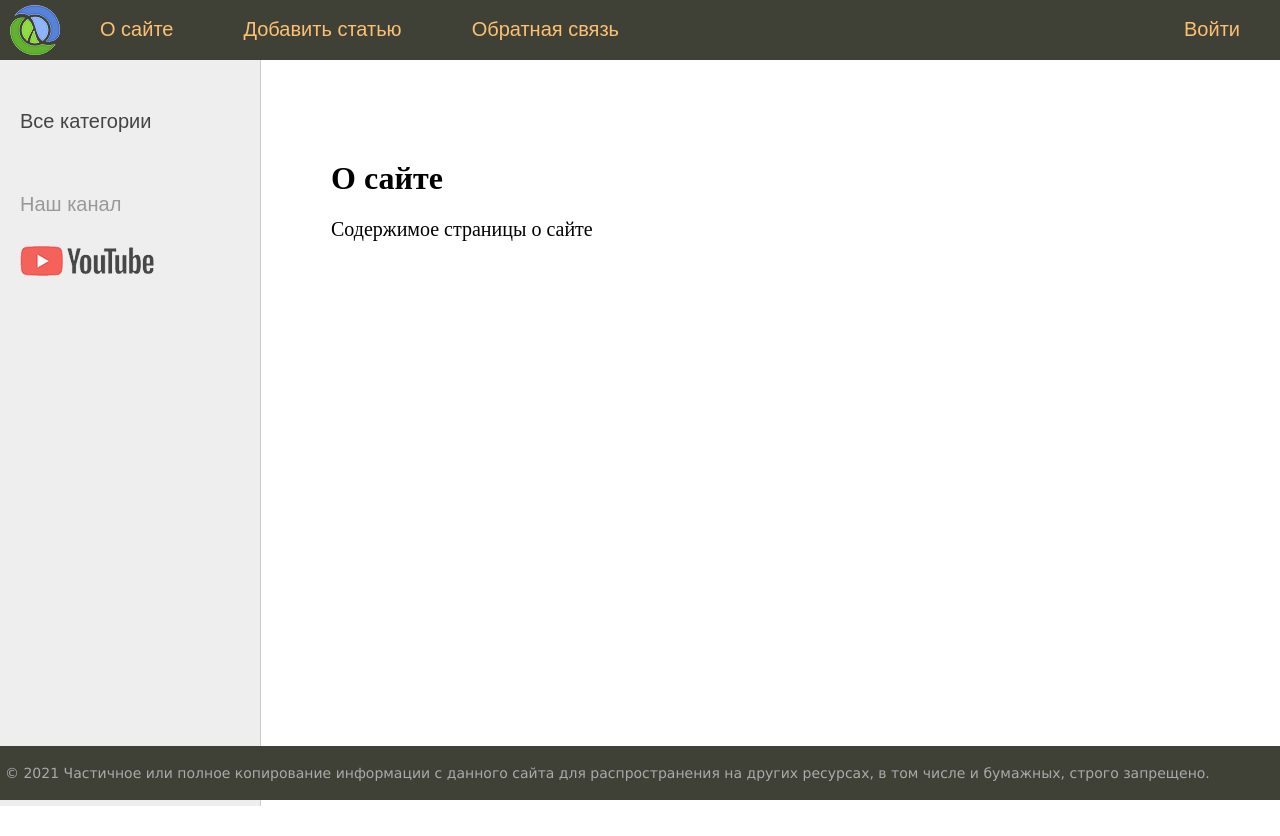
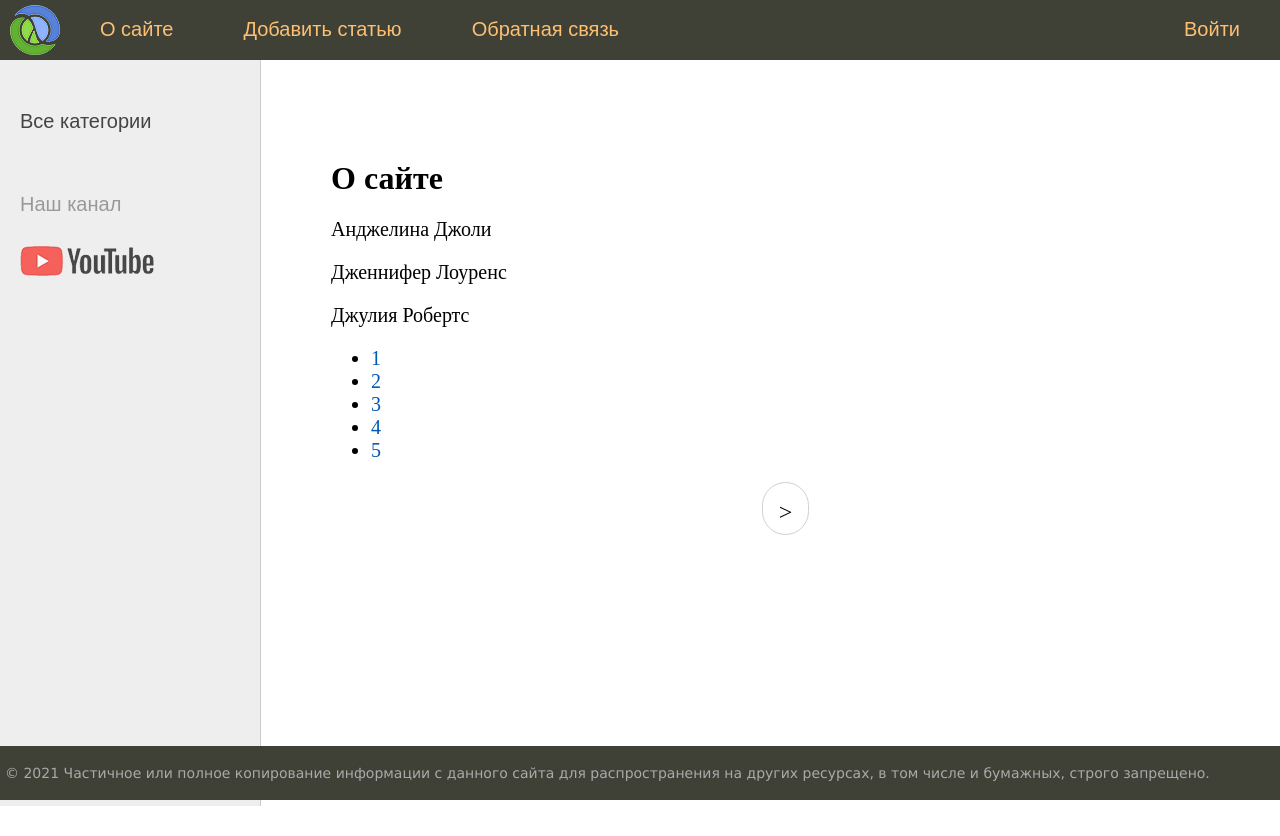
Before and after one commit to igorGavr/djangoSite, a Django app: page /about/ in a window 1280 px wide. Run offline with Django 3.2, Linux system fonts and the light colour scheme; data comes from the database, SQL or seed files in the repository.

Commit message:
pagination

```diff
--- a/women/models.py
+++ b/women/models.py
@@ -20,7 +20,7 @@ class Women(models.Model):
     class Meta:
         verbose_name = 'Известные женщины'
         verbose_name_plural = 'Известные женщины'
-        #ordering = ['-time_create', 'title']
+        ordering = ['id']
 
 
 class Category(models.Model):
--- a/women/static/women/css/styles.css
+++ b/women/static/women/css/styles.css
@@ -44,7 +44,7 @@ p.link-read-post a {
 div.article-panel {
     background: #eee;
     padding: 5px 10px 5px 10px;
-    box-sizing border-box;
+    box-sizing: border-box;
     overflow: hidden;
     color: #555;
 }
@@ -390,3 +390,41 @@ ul.lang-list li a:hover {color: #fdc073;}
     min-width: 200px;
     font-size: 16px;
 }
+.list-pages {
+	text-align: center;
+	margin: 0 0 20px 0;
+}
+.list-pages ul {
+	margin: 20px 0 0 0;
+	padding: 0;
+	list-style: none;
+}
+.list-pages ul li {
+	display: inline-block;
+	margin: 0 20px 0 0;
+}
+.list-pages a {
+	color: #000;
+	font-size: 24px;
+	text-decoration: none;
+}
+
+.list-pages .page-num, .page-num-selected {
+	display: inline-block;
+	width: 45px;
+	height: 35px;
+	padding: 16px 0 0 0;
+	border: 1px solid #d0d0d0;
+	border-radius: 30px;
+}
+.list-pages .page-num:hover {
+	box-shadow: 3px 3px 1px #d0d0d0;
+}
+.list-pages .page-num-selected {
+	border: none;
+	color: #000;
+	font-size: 20px;
+}
+.list-pages .page-num-selected:hover {
+	box-shadow: none;
+}
--- a/women/templates/women/about.html
+++ b/women/templates/women/about.html
@@ -1,6 +1,20 @@
 {% extends 'women/base.html' %}
 
 {% block content %}
-<h1>{{title}}</h1>
-<p>Содержимое страницы о сайте
+    <h1>{{ title }}</h1>
+
+    {% for obj in page_obj %}
+        <p>{{ obj }}</p>
+    {% endfor %}
+
+<nav>
+    <ul>
+        {% for p in page_obj.paginator.page_range %}
+            <li>
+                <a href="?page={{ p }}">{{ p }}</a>
+            </li>
+        {% endfor %}
+
+    </ul>
+</nav>
 {% endblock %}
--- a/women/templates/women/base.html
+++ b/women/templates/women/base.html
@@ -3,24 +3,27 @@
 <!DOCTYPE html>
 <html>
 <head>
-	<title>{{title}}</title>
-	<link type="text/css" href="{% static 'women/css/styles.css' %}" rel="stylesheet" />
+    <title>{{ title }}</title>
+    <link type="text/css" href="{% static 'women/css/styles.css' %}" rel="stylesheet"/>
     <meta http-equiv="Content-Type" content="text/html; charset=utf-8">
     <link rel="shortcut icon" href="{% static 'women/images/main.ico' %}" type="image/x-icon"/>
     <meta name="viewport" content="width=device-width, initial-scale=1.0">
 </head>
 <body>
 <table class="table-page" border=0 cellpadding="0" cellspacing="0">
-<tr><td valign=top>
+    <tr>
+        <td valign=top>
             {% block mainmenu %}
                 <div class="header">
                     <ul id="mainmenu" class="mainmenu">
-			<li class="logo"><a href="{% url 'home' %}"><div class="logo"></div></a></li>
+                        <li class="logo"><a href="{% url 'home' %}">
+                            <div class="logo"></div>
+                        </a></li>
                         {% for m in menu %}
                             {% if not forloop.last %}
-			<li><a href="{% url m.url_name %}">{{m.title}}</a></li>
+                                <li><a href="{% url m.url_name %}">{{ m.title }}</a></li>
                             {% else %}
-			<li class="last"><a href="{% url m.url_name %}">{{m.title}}</a></li>
+                                <li class="last"><a href="{% url m.url_name %}">{{ m.title }}</a></li>
                             {% endif %}
                         {% endfor %}
                     </ul>
@@ -43,9 +46,9 @@
                             {% for c in cats %}
                                 {% if c.women__count > 0 %}
                                     {% if c.pk == cat_selected %}
-		<li class="selected">{{c.name}}</li>
+                                        <li class="selected">{{ c.name }}</li>
                                     {% else %}
-		<li><a href="{{ c.get_absolute_url }}">{{c.name}}</a></li>
+                                        <li><a href="{{ c.get_absolute_url }}">{{ c.name }}</a></li>
                                     {% endif %}
                                 {% endif %}
                             {% endfor %}
@@ -53,7 +56,9 @@
 
                             <li class="share">
                                 <p>Наш канал</p>
-		<a class="share-yt" href="https://www.youtube.com/channel/UClJzWfGWuGJL2t-3dYKcHTA/playlists" target="_blank" rel="nofollow"></a>
+                                <a class="share-yt"
+                                   href="https://www.youtube.com/channel/UClJzWfGWuGJL2t-3dYKcHTA/playlists"
+                                   target="_blank" rel="nofollow"></a>
                             </li>
                         </ul>
                     </td>
@@ -67,17 +72,49 @@
                         <div class="content-text">
                             {% block content %}
                             {% endblock %}
+                            {% if page_obj.has_other_pages %}
+                                <nav class="list-pages">
+                                    <ul>
+                                        {% if page_obj.has_previous %}
+                                            <li class="page-num">
+                                                <a href="?page={{ page_obj.previous_page_number }}">&lt;</a>
+                                            </li>
+                                        {% endif %}
+                                        {% for p in paginator.page_range %}
+                                            {% if page_obj.number == p %}
+                                                <li class="page-num page-num-selected">{{ p }}</li>
+                                            {% elif p >= page_obj.number|add:-2 and p <= page_obj.number|add:2 %}
+                                                <li class="page-num">
+                                                    <a href="?page={{ p }}">{{ p }}</a>
+                                                </li>
+                                            {% endif %}
+                                        {% endfor %}
+                                        {% if page_obj.has_next %}
+                                            <li class="page-num">
+                                                <a href="?page={{ page_obj.next_page_number }}">&gt;</a>
+                                            </li>
+                                        {% endif %}
+                                    </ul>
+                                </nav>
+                            {% endif %}
                         </div>
                         <!-- Конец блока контента -->
 
-</td></tr></table>
-</td></tr>
+                    </td>
+                </tr>
+            </table>
+        </td>
+    </tr>
     <!-- Footer -->
-<tr><td valign=top>
+    <tr>
+        <td valign=top>
             <div id="footer">
-		<p>&copy; 2021 Частичное или полное копирование информации с данного сайта для распространения на других ресурсах, в том числе и бумажных, строго запрещено.</p>
+                <p>&copy; 2021 Частичное или полное копирование информации с данного сайта для распространения на других
+                    ресурсах, в том числе и бумажных, строго запрещено.</p>
             </div>
-</td></tr></table>
+        </td>
+    </tr>
+</table>
 <!-- Конец footer'а и страницы -->
 </body>
 </html>
--- a/women/utils.py
+++ b/women/utils.py
@@ -10,6 +10,8 @@ menu = [{'title': "О сайте", 'url_name': 'about'},
 
 
 class DataMixin:
+    paginate_by = 2
+
     def get_user_context(self, **kwargs):
         context = kwargs
         cats = Category.objects.annotate(Count('women'))
--- a/women/views.py
+++ b/women/views.py
@@ -1,4 +1,5 @@
 from django.contrib.auth.decorators import login_required
+from django.core.paginator import Paginator
 from django.http import HttpResponse, HttpResponseNotFound, Http404
 from django.shortcuts import render, redirect, get_object_or_404
 from django.urls import reverse_lazy
@@ -37,7 +38,12 @@ class WomenHome(DataMixin, ListView):
 #     return render(request, 'women/index.html', context=context)
 
 def about(request):
-    return render(request, 'women/about.html', {'menu': menu, 'title': 'О сайте'})
+    women_list = Women.objects.all()
+    paginator = Paginator(women_list, 3)
+
+    page_number = request.GET.get('page')
+    page_obj = paginator.get_page(page_number)
+    return render(request, 'women/about.html', {'page_obj': page_obj, 'menu': menu, 'title': 'О сайте'})
 
 
 class AddPage(LoginRequiredMixin, DataMixin, CreateView):
```
Lines whose indentation alone changed are shown as unchanged.
